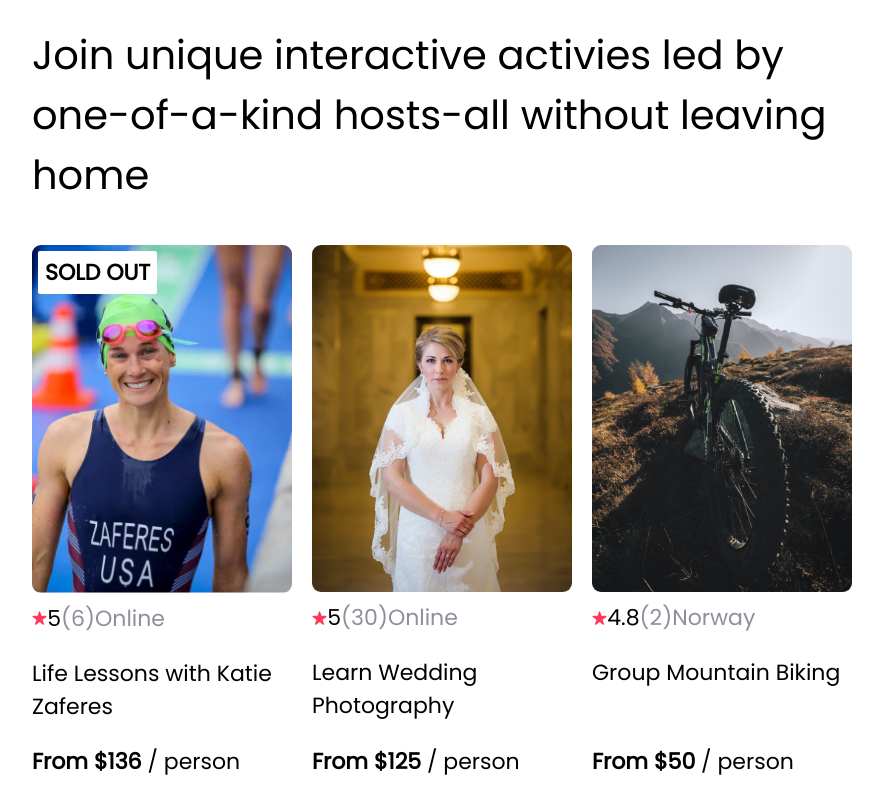
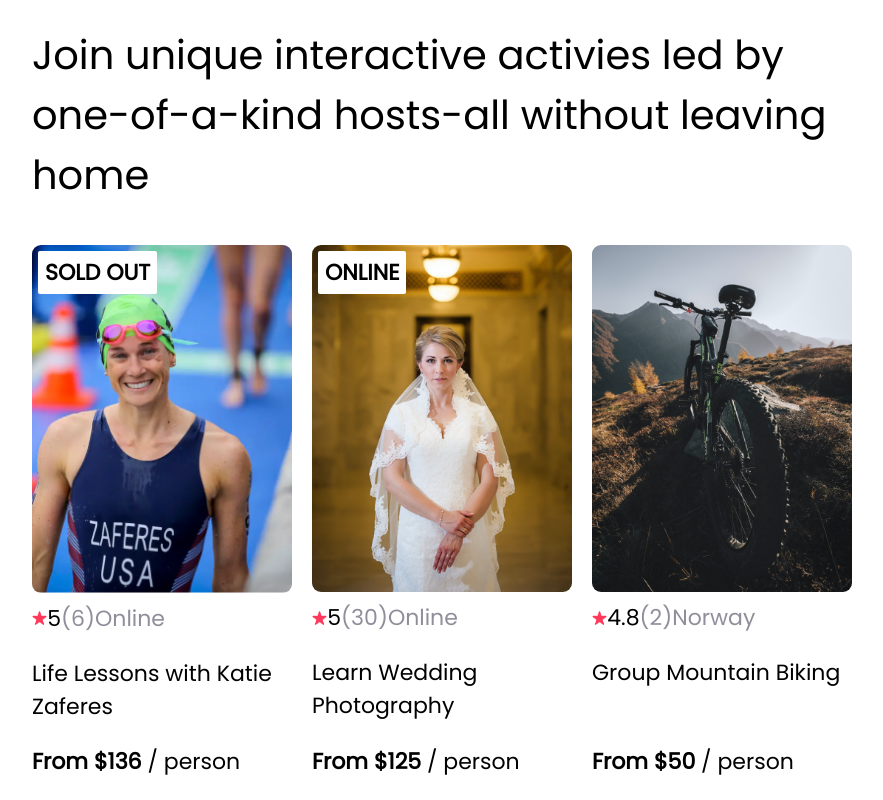
Before and after one commit to htder/scrimba-react, a React (Create React App) app in the folder airbnb-exp-clone/: page / in a window 1280 px wide. Shown: the part 1130-1930 px from the top of the page, without its empty margins (4-887 px from the left). Built offline with nearby package versions, Linux system fonts and the light colour scheme.

Commit message:
dynamically add openSpots and location badges

```diff
--- a/airbnb-exp-clone/src/components/Card.js
+++ b/airbnb-exp-clone/src/components/Card.js
@@ -1,9 +1,15 @@
 import React from 'react'
 
 function Card(props) {
+  let badgeText;
+  if (props.openSpots === 0) {
+    badgeText = "SOLD OUT"
+  } else if (props.location === "Online") {
+    badgeText = "ONLINE";
+  }
   return (
     <section className="card">
-      {props.openSpots === 0 && <div className="card--badge">SOLD OUT</div>}
+      {badgeText && <div className="card--badge">{badgeText}</div>}
       <img src={`./images/${props.img}`} className="card--image"/>
       <div className="card--stats">
         <img src={"./images/star.png"} className="card--star"/>
```
